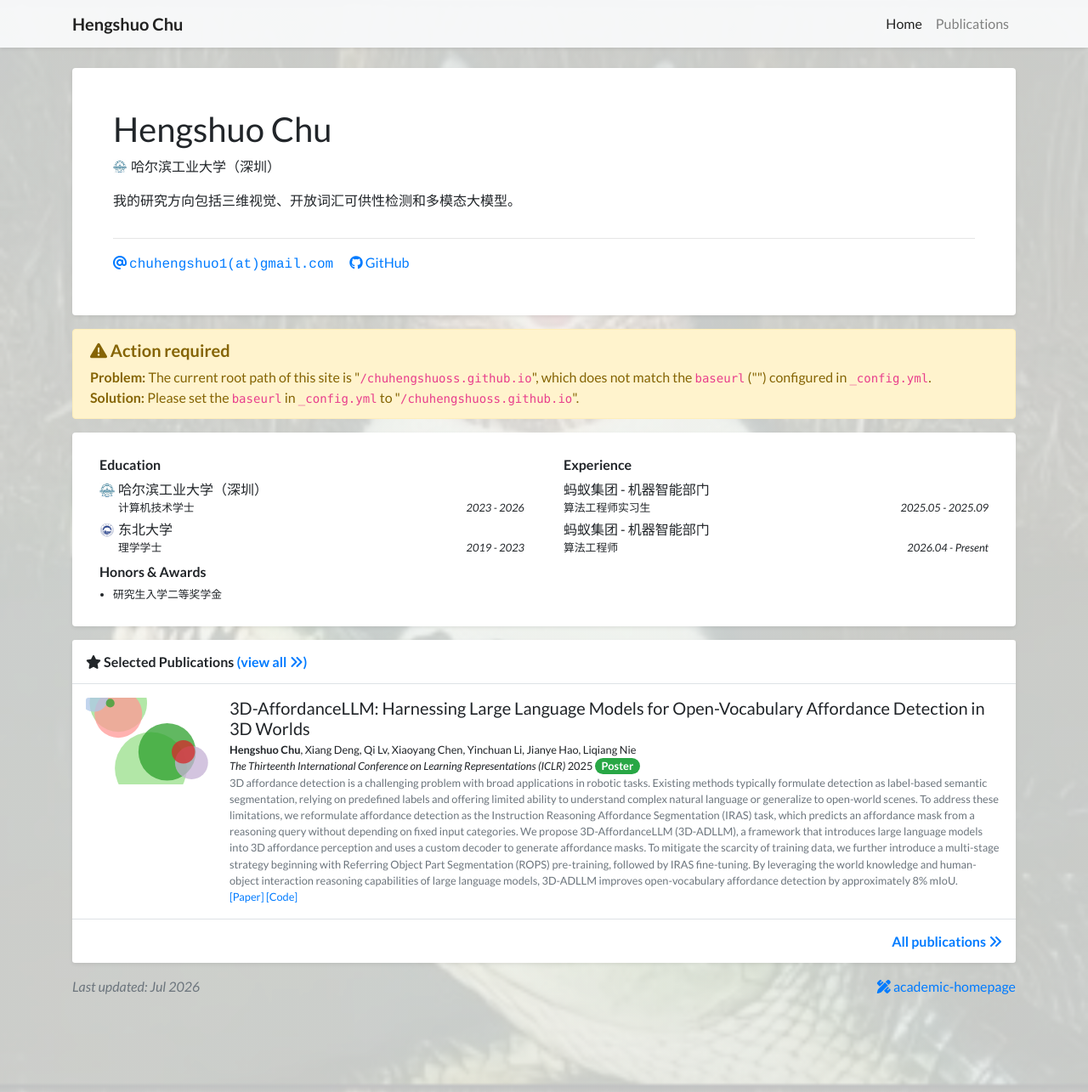
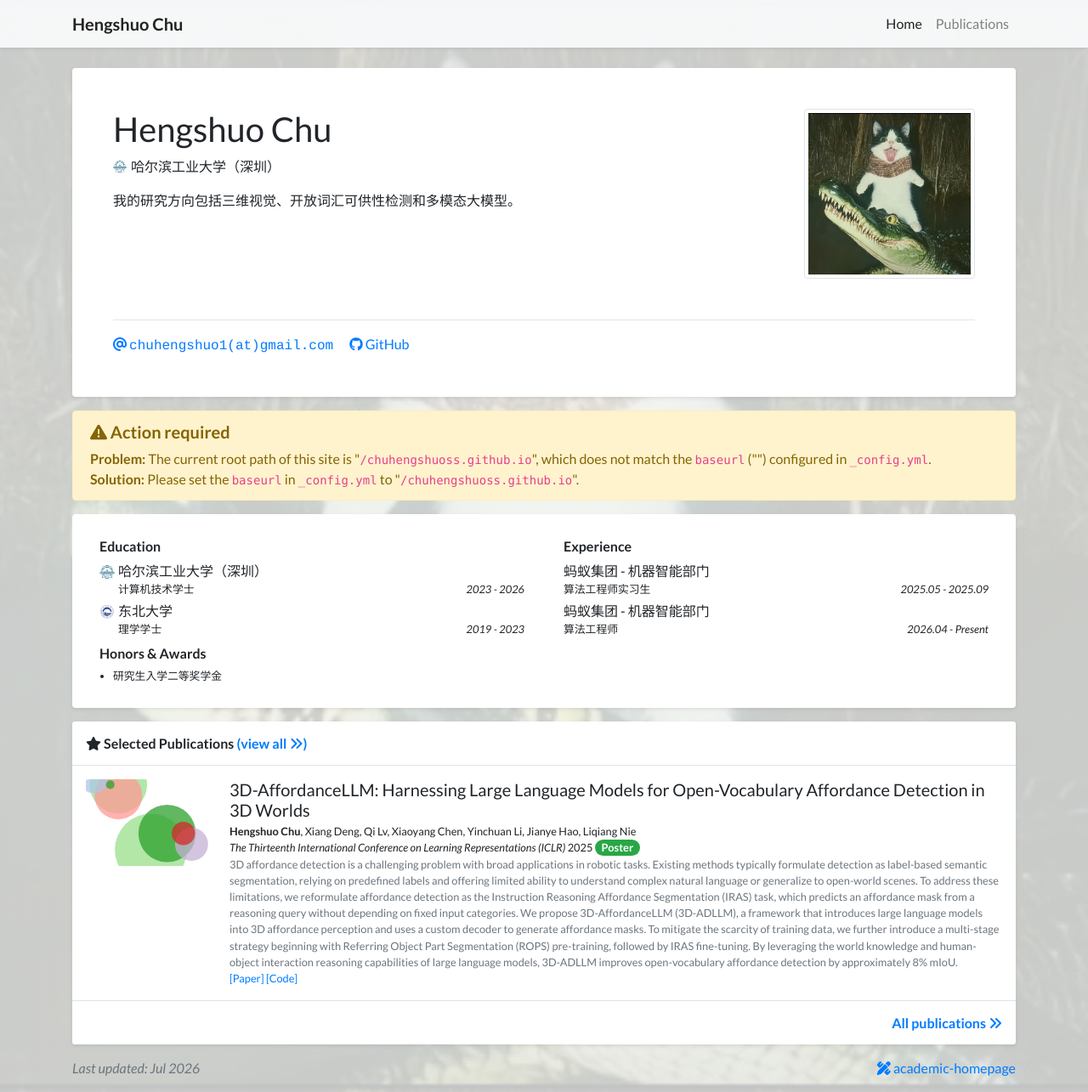
Before and after one commit to chuhengshuoss/chuhengshuoss.github.io, a Jekyll site: the page built from index.html, in a window 1280 px wide and 1285 px high. Shown: the whole window at 85% size. Built offline with Jekyll 4.4.1, drawn with Linux system fonts in a browser that asks for light colours; nearby versions of some CDN libraries; a style sheet for code colours, icons or effects is not loaded.

Commit message:
Add profile avatar

```diff
--- a/_data/profile.yml
+++ b/_data/profile.yml
@@ -20,6 +20,9 @@ short_bio_text_justify: false
 short_bio: >-
   <p>我的研究方向包括三维视觉、开放词汇可供性检测和多模态大模型。</p>
 
+portrait_url: /assets/images/background.jpeg
+portrait_caption: Hengshuo Chu
+
 education:
 - name: 哈尔滨工业大学（深圳）
   logo: /assets/images/badges/hit.jpeg
```
